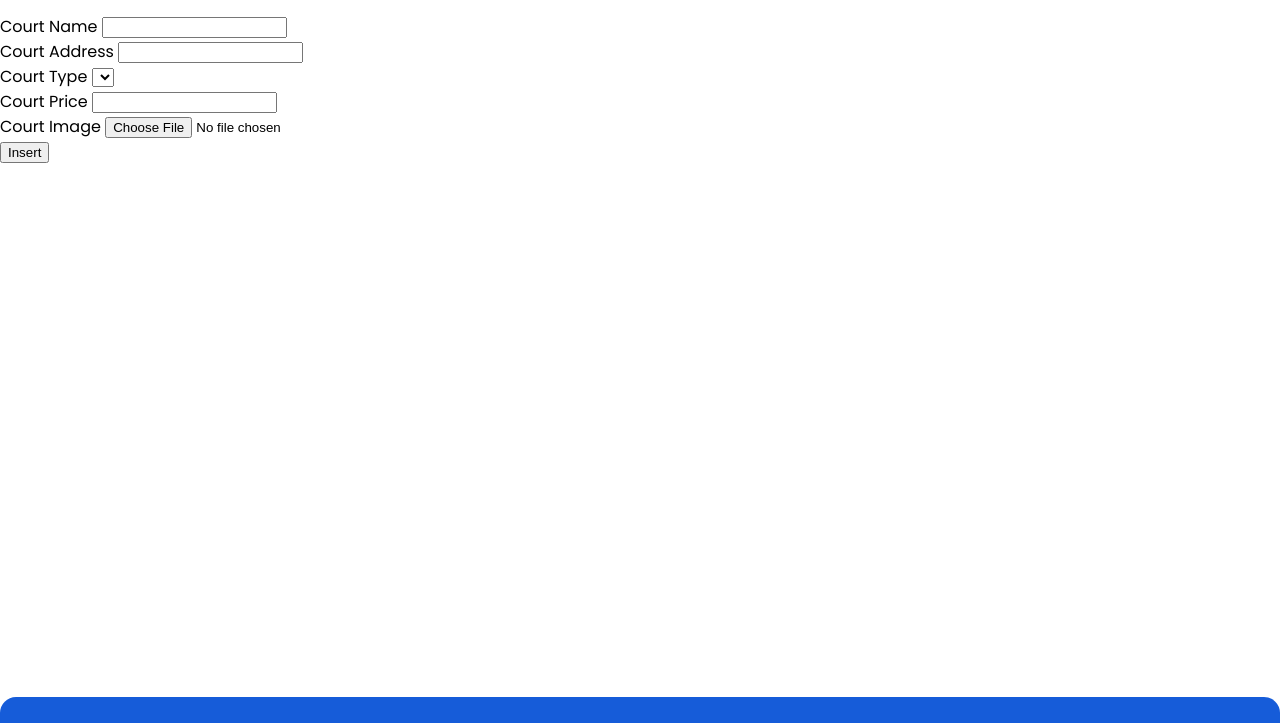
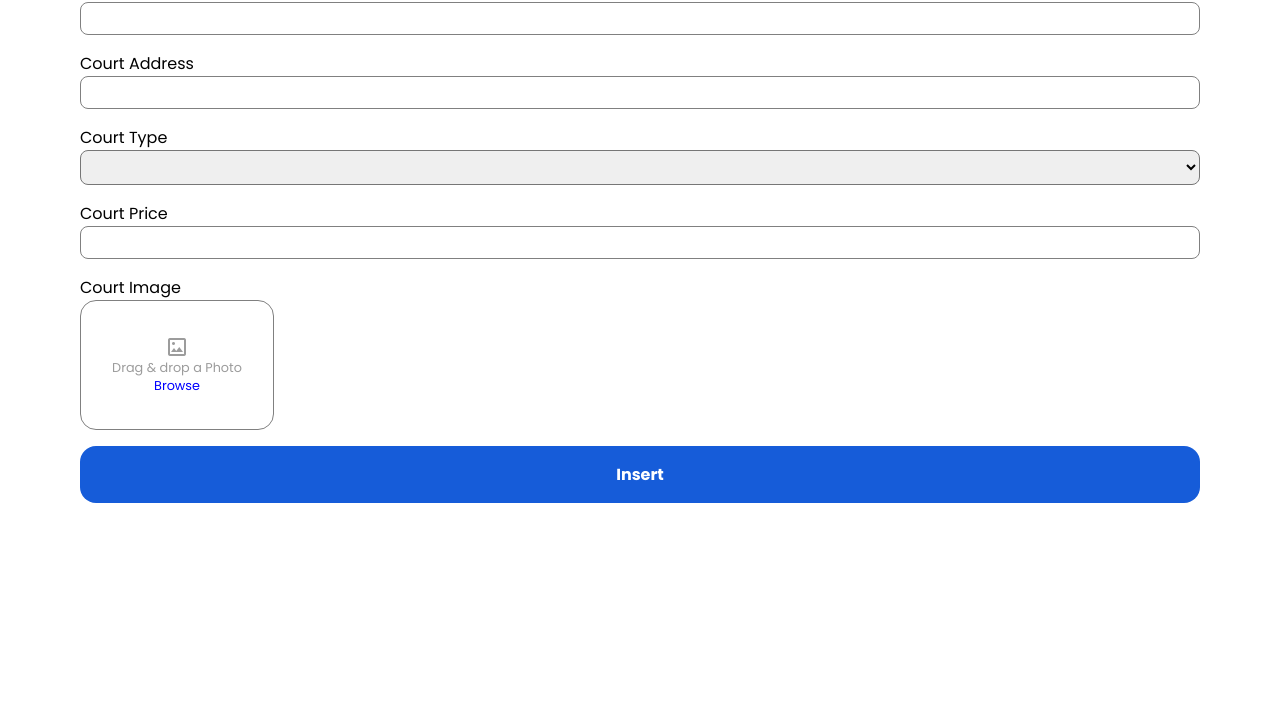
Before and after one commit to Gerzi40/software_engineering_12, a plain HTML site: page client/insert-court.html in a window 1280 px wide. Shown: the part 103-826 px from the top of the page. Drawn offline with nearby package versions, Linux system fonts and the light colour scheme; no server answers.

Commit message:
give styling to some page

```diff
--- a/client/booking.html
+++ b/client/booking.html
@@ -10,6 +10,7 @@
     <link rel="stylesheet" href="./component/background/background.css">
     <link rel="stylesheet" href="./component/register/register.css">
     <link rel="stylesheet" href="./component/login/login.css">
+    <link rel="stylesheet" href="./css/booking.css">
 </head>
 <body>
 
@@ -18,11 +19,22 @@
     <div id="register" class="form"></div>
     <div id="login" class="form"></div>
 
-    <div class="min-height-100vh">
+    <div class="min-height-100vh" style="margin: 5rem">
 
-        <h1>Booking</h1>
+        <h1 class="page-title">Booking</h1>
 
         <div id="bookingListDiv"></div>
+
+        <table id="bookingTable">
+            <tr>
+                <th>Name</th>
+                <th>Type</th>
+                <th>Date</th>
+                <th>Time</th>
+                <th>Price</th>
+                <th>Status</th>
+            </tr>
+        </table>
 
     </div>
 
--- a/client/css/global.css
+++ b/client/css/global.css
@@ -10,5 +10,12 @@ body {
 
 .min-height-100vh {
     min-height: calc(100vh - 3rem);
-    margin-top: 3rem;
+    margin: 5rem;
 }
+
+.page-title {
+    background-color: blue;
+    color: white;
+    padding: 1rem;
+    width: fit-content;
+}
--- /dev/null
+++ b/client/css/insert-court.css
@@ -0,0 +1,59 @@
+.inputDiv {
+    margin-bottom: 1rem;
+}
+
+.inputDiv > input {
+    width: calc(100% - 2px - 1rem);
+    padding: 0.5rem;
+    border: 1px solid grey;
+    border-radius: 0.5rem;
+    outline: none;
+}
+
+.inputDiv > select {
+    width: 100%;
+    padding: 0.5rem;
+    border-radius: 0.5rem;
+}
+
+#fileInput {
+    display: none;
+}
+
+#fileInputLabel {
+    display: flex;
+    flex-direction: column;
+    justify-content: center;
+    align-items: center;
+
+    width: 12rem;
+    height: 8rem;
+
+    border: 1px solid grey;
+    border-radius: 1rem;
+    cursor: pointer;
+    user-select: none;
+}
+
+.material-symbols-outlined {
+    color: #9C9C9C;
+}
+
+#fileInputLabel > span:nth-child(2) {
+    color: #9C9C9C;
+    font-size: 0.8rem;
+}
+
+#fileInputLabel > span:nth-child(3) {
+    font-size: 0.8rem;
+    color: blue;
+}
+
+#insertButton {
+    background-color: #165CD9;
+    color: white;
+    padding: 1rem;
+    text-align: center;
+    font-weight: 700;
+    border-radius: 1rem;
+}
--- /dev/null
+++ b/client/css/update-court.css
@@ -0,0 +1,59 @@
+.inputDiv {
+    margin-bottom: 1rem;
+}
+
+.inputDiv > input {
+    width: calc(100% - 2px - 1rem);
+    padding: 0.5rem;
+    border: 1px solid grey;
+    border-radius: 0.5rem;
+    outline: none;
+}
+
+.inputDiv > select {
+    width: 100%;
+    padding: 0.5rem;
+    border-radius: 0.5rem;
+}
+
+#fileInput {
+    display: none;
+}
+
+#fileInputLabel {
+    display: flex;
+    flex-direction: column;
+    justify-content: center;
+    align-items: center;
+
+    width: 12rem;
+    height: 8rem;
+
+    border: 1px solid grey;
+    border-radius: 1rem;
+    cursor: pointer;
+    user-select: none;
+}
+
+.material-symbols-outlined {
+    color: #9C9C9C;
+}
+
+#fileInputLabel > span:nth-child(2) {
+    color: #9C9C9C;
+    font-size: 0.8rem;
+}
+
+#fileInputLabel > span:nth-child(3) {
+    font-size: 0.8rem;
+    color: blue;
+}
+
+#updateButton {
+    background-color: #165CD9;
+    color: white;
+    padding: 1rem;
+    text-align: center;
+    font-weight: 700;
+    border-radius: 1rem;
+}
--- a/client/insert-court.html
+++ b/client/insert-court.html
@@ -1,8 +1,10 @@
 <!DOCTYPE html>
 <html lang="en">
+
 <head>
     <meta charset="UTF-8">
     <meta name="viewport" content="width=device-width, initial-scale=1.0">
+    <link rel="stylesheet" href="https://fonts.googleapis.com/css2?family=Material+Symbols+Outlined:opsz,wght,FILL,GRAD@20..48,100..700,0..1,-50..200" />
     <title>Document</title>
     <link rel="stylesheet" href="./css/global.css">
     <link rel="stylesheet" href="./component/navbar/navbar.css">
@@ -10,7 +12,10 @@
     <link rel="stylesheet" href="./component/background/background.css">
     <link rel="stylesheet" href="./component/register/register.css">
     <link rel="stylesheet" href="./component/login/login.css">
+
+    <link rel="stylesheet" href="./css/insert-court.css">
 </head>
+
 <body>
 
     <nav id="nav"></nav>
@@ -18,34 +23,35 @@
     <div id="register" class="form"></div>
     <div id="login" class="form"></div>
 
-    <div class="min-height-100vh">
-        <h1>Insert Court</h1>
-
-        <div>
+    <div class="min-height-100vh" style="margin: 5rem">
+        <div class="inputDiv">
             Court Name
-            <input id="nameInput" />
+            <input id="nameInput" spellcheck="false" />
         </div>
-        <div>
+        <div class="inputDiv">
             Court Address
-            <input id="addressInput" />
+            <input id="addressInput" spellcheck="false" />
         </div>
-        <div>
+        <div class="inputDiv">
             Court Type
             <select id="typeDdl">
                 <option value="" hidden></option>
             </select>
         </div>
-        <div>
+        <div class="inputDiv">
             Court Price
-            <input id="priceInput" />
+            <input id="priceInput" spellcheck="false" />
         </div>
-        <div>
+        <div class="inputDiv">
             Court Image
             <input type="file" id="fileInput">
+            <label for="fileInput" id="fileInputLabel">
+                <span class="material-symbols-outlined">imagesmode</span>
+                <span>Drag & drop a Photo</span>
+                <span>Browse</span>
+            </label>
         </div>
-        <div>
-            <button id="insertButton">Insert</button>
-        </div>
+        <div id="insertButton">Insert</div>
         <div>
             <label id="statusLabel"></label>
         </div>
@@ -61,4 +67,5 @@
     <script type="module" src="./javascript/insert-court.js"></script>
 
 </body>
+
 </html>
```
Also changed, not shown: client/court.html (+0 -2 lines), client/css/booking.css (added, +41 -0 lines), client/javascript/booking.js (+54 -12 lines), client/javascript/update-court.js (+34 -2 lines), client/update-court.html (+17 -10 lines), client/asset/court_image/court3.png (renamed from client/asset/court_image/Court Img.png), client/asset/court_image/lap_badmin.jpeg (deleted), client/asset/court_image/srv_lintasan_lari_02.jpg (deleted).
